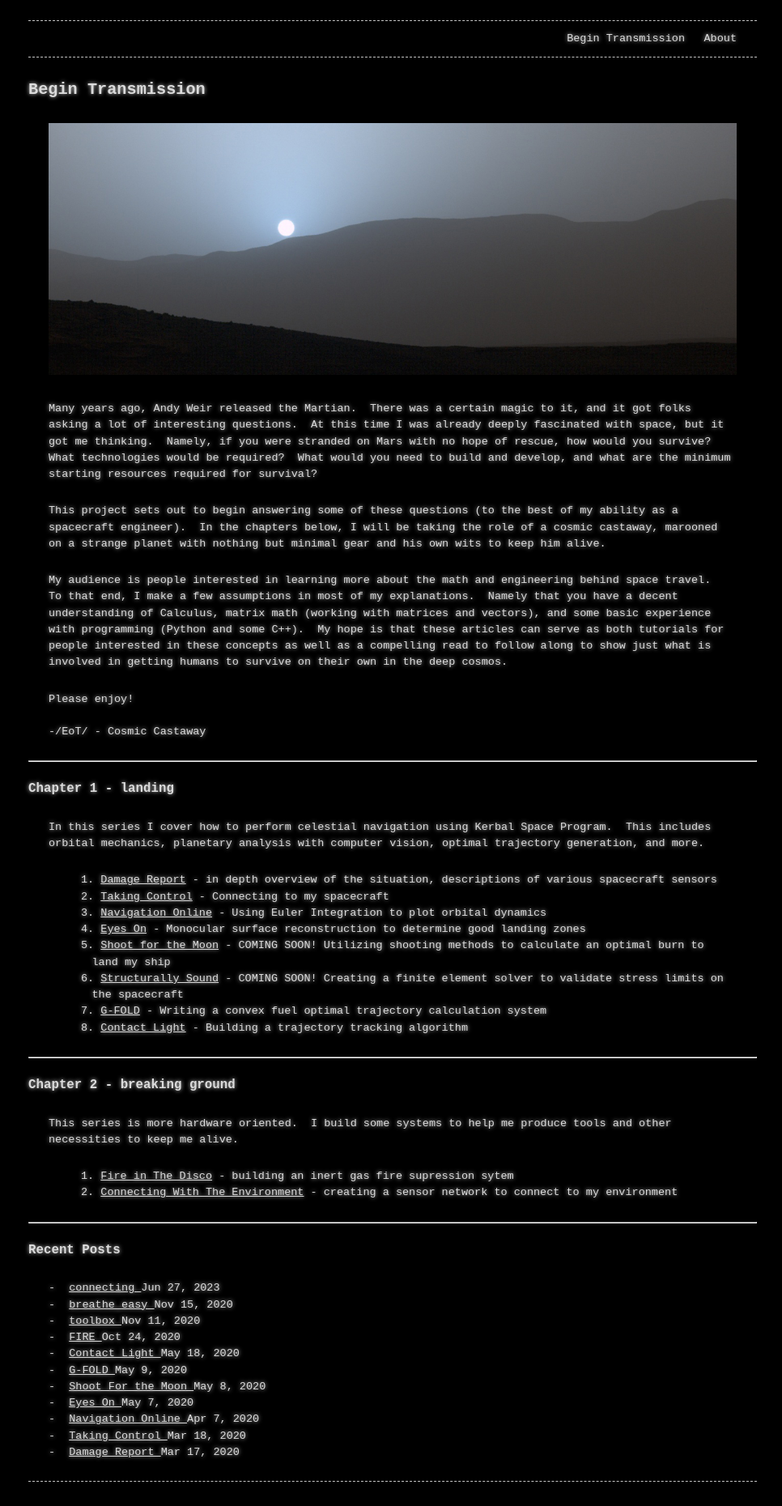
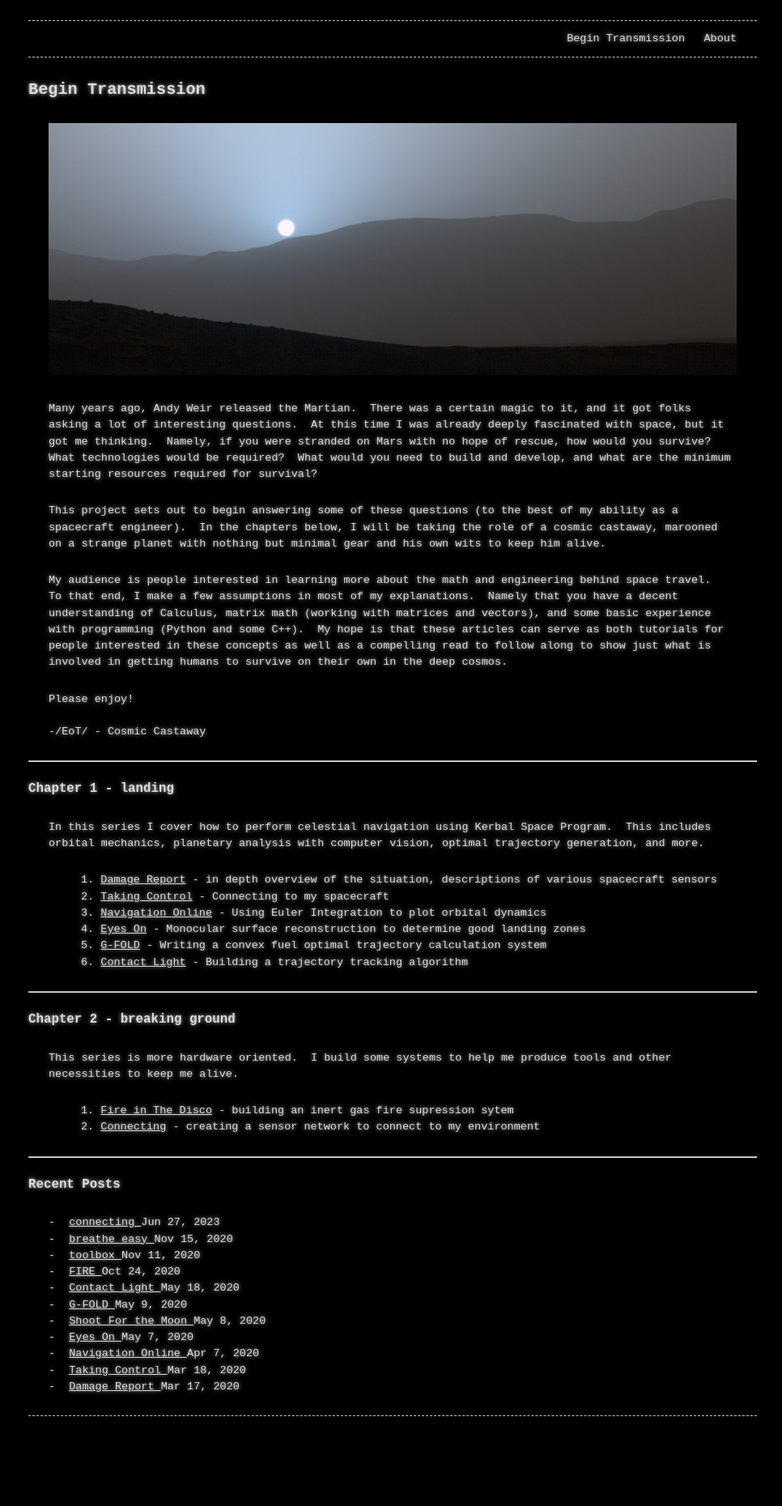
Before and after one commit to heidtn/martiancastaway, a Jekyll site: the page built from index.md, in a window 1280 px wide. Shown: the whole page at 81% size, without its empty margins (155-1121 px from the left). Built offline with Jekyll 4.4.1, drawn with Linux system fonts in a browser that asks for light colours; our own code applies the rules of GitHub Pages for plain Markdown files; after the commit the page ends 1779 px from its top, so only the background shows below that.

Commit message:
Got rid of coming soons and shortened names

```diff
--- a/index.md
+++ b/index.md
@@ -19,16 +19,14 @@ In this series I cover how to perform celestial navigation using Kerbal Space Pr
 2. [Taking Control](introduction/2020/03/18/taking_control.html) - Connecting to my spacecraft
 3. [Navigation Online](introduction/2020/04/07/Navigation_Online.html) - Using Euler Integration to plot orbital dynamics
 4. [Eyes On](introduction/2020/05/07/Eyes_On.html) - Monocular surface reconstruction to determine good landing zones
-5. [Shoot for the Moon](2020-03-18-taking_control.md) - COMING SOON! Utilizing shooting methods to calculate an optimal burn to land my ship
-6. [Structurally Sound](2020-03-18-taking_control.md) - COMING SOON! Creating a finite element solver to validate stress limits on the spacecraft
-7. [G-FOLD](introduction/2020/05/09/G-FOLD.html) - Writing a convex fuel optimal trajectory calculation system
-8. [Contact Light](introduction/2020/05/18/Contact_Light.html) - Building a trajectory tracking algorithm
+5. [G-FOLD](introduction/2020/05/09/G-FOLD.html) - Writing a convex fuel optimal trajectory calculation system
+6. [Contact Light](introduction/2020/05/18/Contact_Light.html) - Building a trajectory tracking algorithm
 
 ---
 
 ### Chapter 2 - breaking ground
 This series is more hardware oriented.  I build some systems to help me produce tools and other necessities to keep me alive.
 1.  [Fire in The Disco](setup/2020/10/24/FIRE.html) - building an inert gas fire supression sytem
-2.  [Connecting With The Environment](setup/2023/06/27/connecting.html) - creating a sensor network to connect to my environment
+2.  [Connecting](setup/2023/06/27/connecting.html) - creating a sensor network to connect to my environment
 
 ---
```
